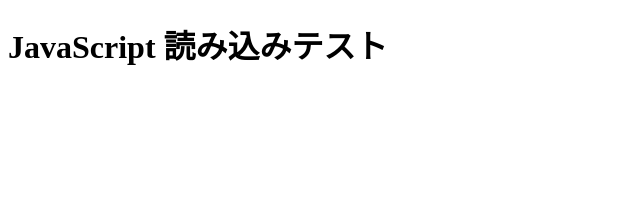
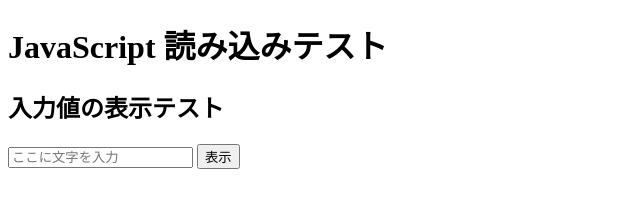
Before and after one commit to miyu1027/100nock, a plain HTML site: page index2.html in a window 1280 px wide. Shown: the whole page, without its empty margins (0-640 px from the left). Drawn offline with Linux system fonts and the light colour scheme.

Commit message:
index2.html

```diff
--- a/index2.html
+++ b/index2.html
@@ -7,7 +7,19 @@
 <body>
   <h1>JavaScript 読み込みテスト</h1>
 
-  <!-- JavaScriptファイルを読み込む部分 -->
+
+  <h2>入力値の表示テスト</h2>
+
+  <!-- 入力ボックス -->
+  <input type="text" id="userInput" placeholder="ここに文字を入力" />
+
+  <!-- ボタン -->
+  <button onclick="showText()">表示</button>
+
+  <!-- 表示場所 -->
+  <div id="output"></div>
+
+  <!-- JavaScriptファイル読み込み -->
   <script src="main.js"></script>
 </body>
 </html>
```
